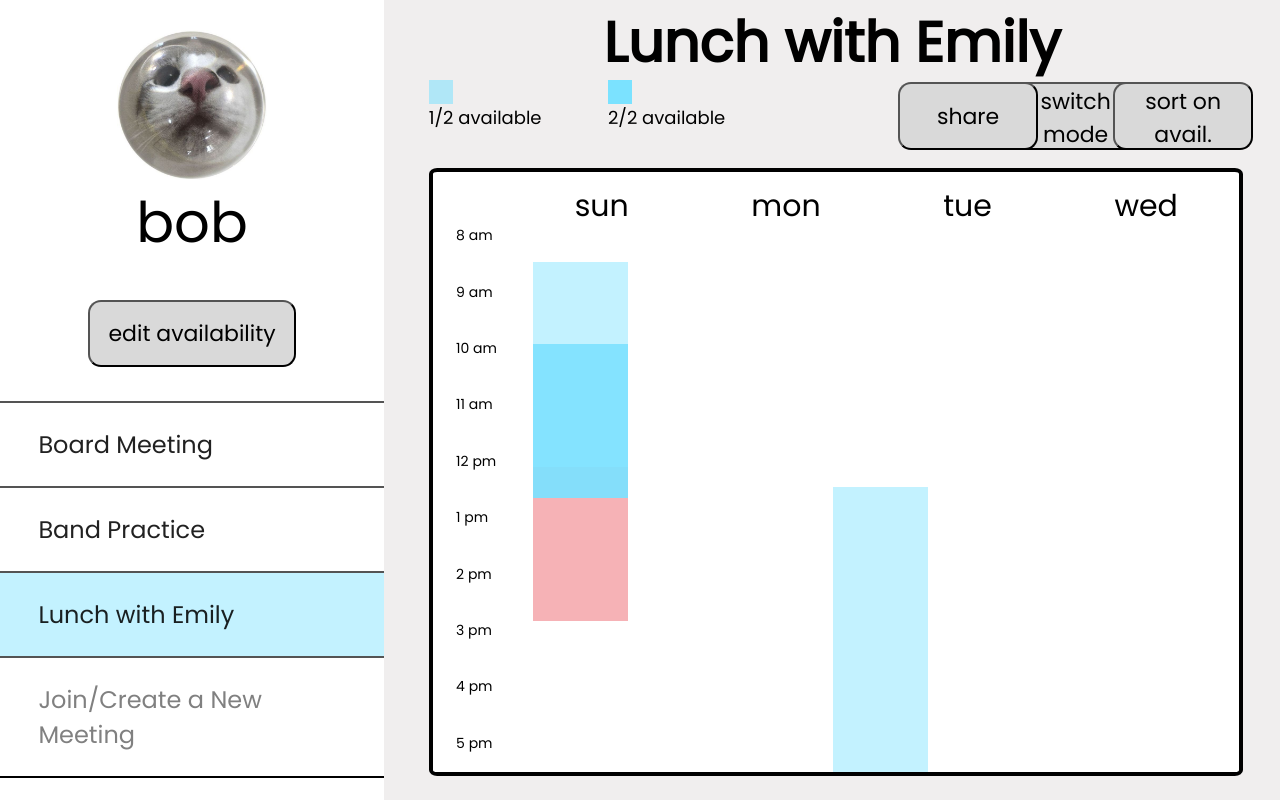
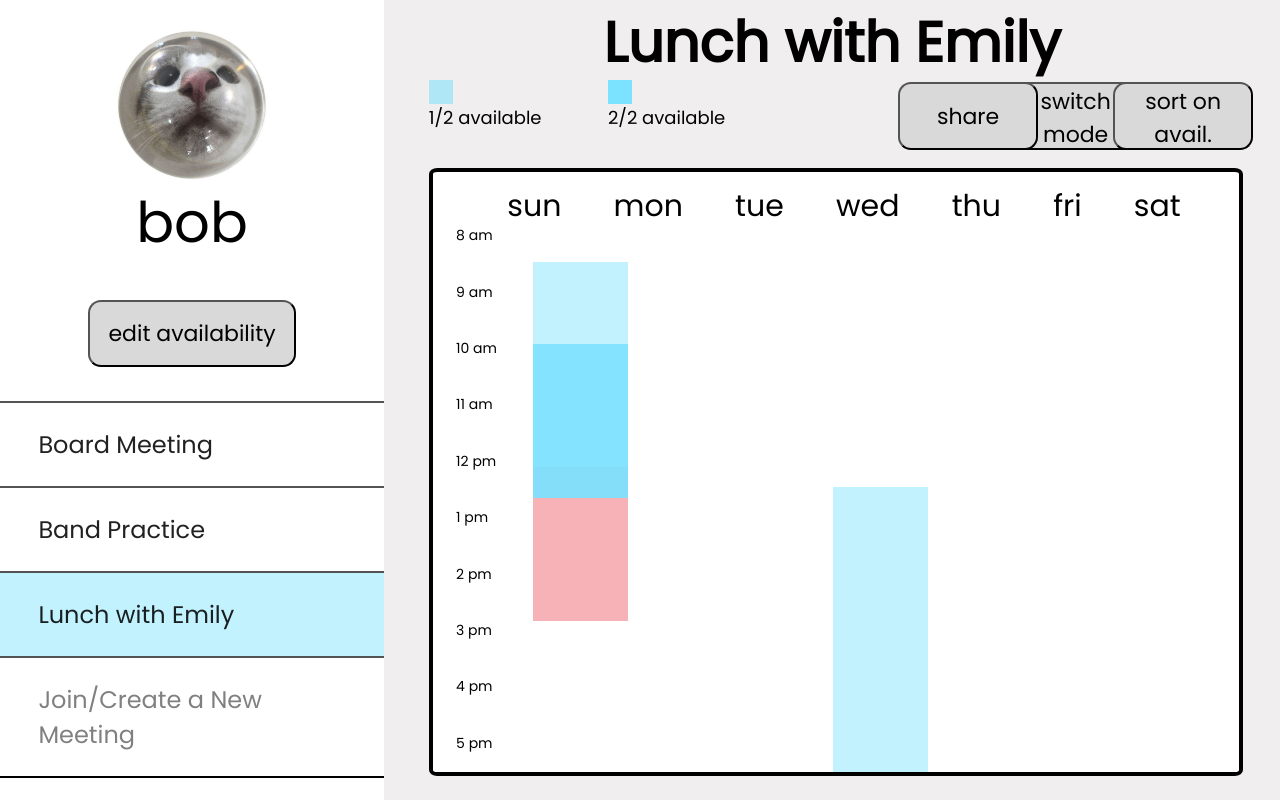
Before and after one commit to wufiona/meet2gether, a plain HTML site: page index.html in a window 1280 px wide. Shown: the top 800 px of the page. Drawn offline with Linux system fonts and the light colour scheme.

Commit message:
more days

```diff
--- a/index.html
+++ b/index.html
@@ -40,6 +40,9 @@
           <p>mon</p>
           <p>tue</p>
           <p>wed</p>
+          <p>thu</p>
+          <p>fri</p>
+          <p>sat</p>
         </div>
         <div class="times">
           <span class="time-label">8 am</span><br />
--- a/style.css
+++ b/style.css
@@ -117,7 +117,7 @@ body {
 
 .days {
   top: -3%;
-  left: 10%;
+  left: 6%;
   width: 90%;
   position: absolute;
   text-align: center;
```
